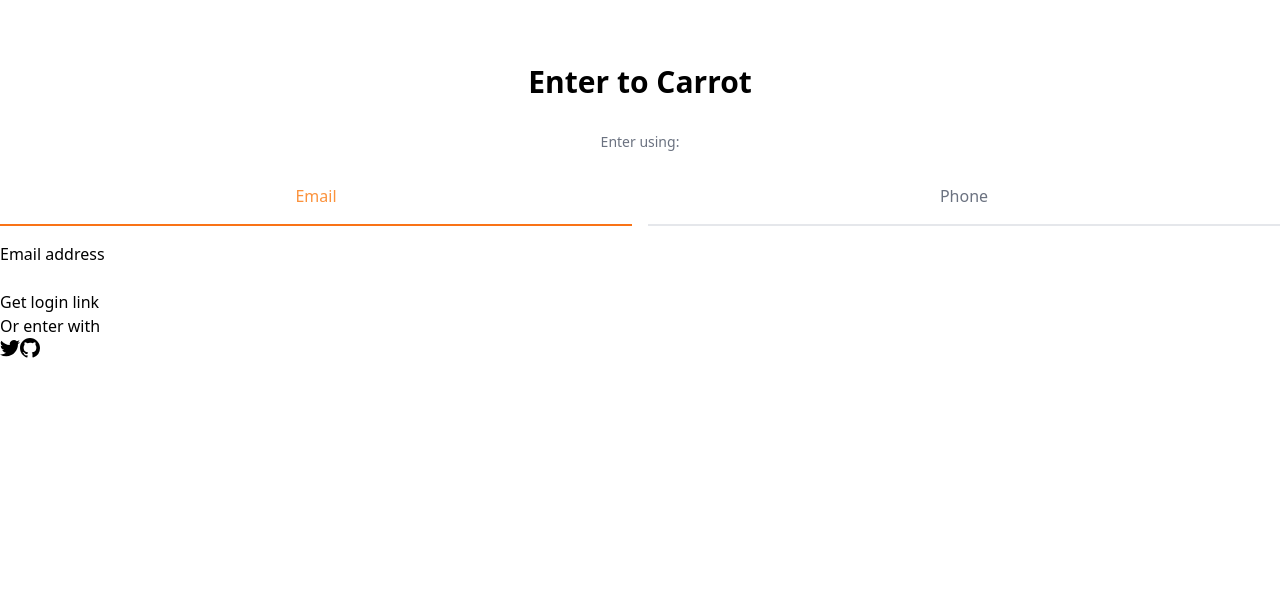
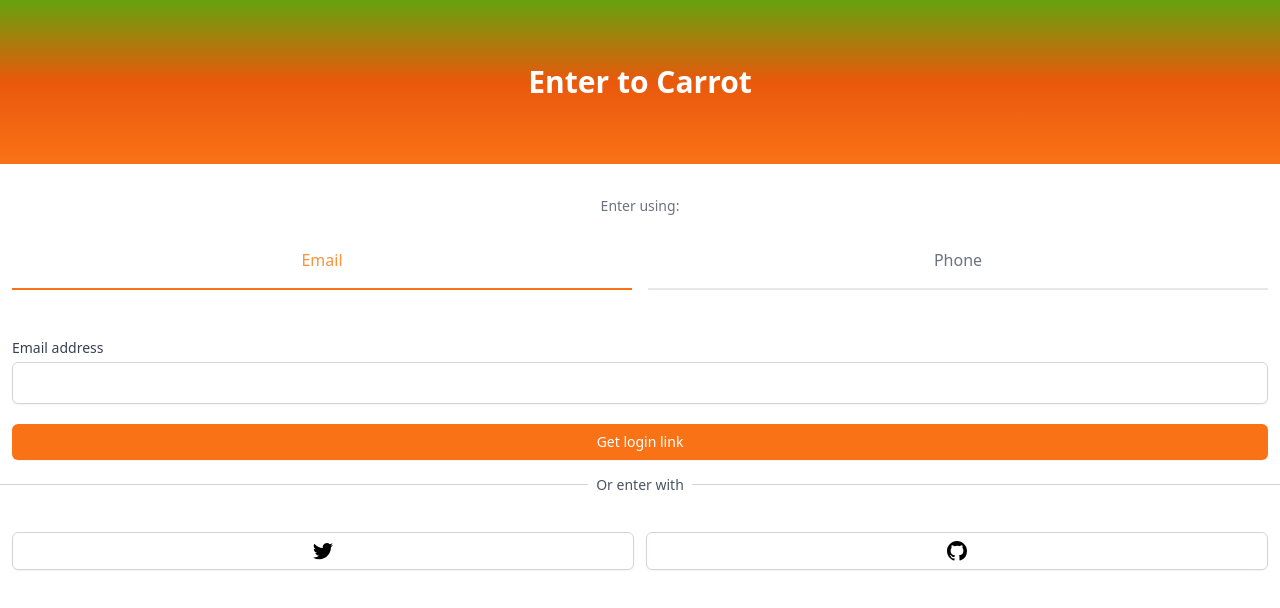
Before and after one commit to Choi-Yuchan/carrot-market, a Next.js app: page /enter in a window 1280 px wide. Shown: the top 608 px of the page. Built offline with nearby package versions, Linux system fonts and the light colour scheme.

Commit message:
install tailwind plugin and done with the enter page

```diff
--- a/package.json
+++ b/package.json
@@ -9,6 +9,7 @@
     "lint": "next lint"
   },
   "dependencies": {
+    "@tailwindcss/forms": "^0.5.3",
     "next": "12.2.5",
     "react": "18.2.0",
     "react-dom": "18.2.0"
--- a/pages/enter.tsx
+++ b/pages/enter.tsx
@@ -10,10 +10,13 @@
   const onPhoneClick = () => setMethod("phone");
 
   return (
-    <div className="mt-16">
-      <h3 className="text-3xl font-bold text-center">Enter to Carrot</h3>
+    <div className="min-h-screen">
+      <div className="from-lime-600 via-orange-600 to-orange-500 py-16 bg-gradient-to-b ">
+
+      <h3 className="text-3xl font-bold text-center text-white">Enter to Carrot</h3>
+      </div>
       <div className="mt-8">
-        <div className="flex flex-col items-center">
+        <div className="flex flex-col items-center px-3">
           <h5 className="text-sm text-gray-500 font-medium">Enter using:</h5>
           <div className="grid w-full grid-cols-2 mt-8 gap-4 pb-4">
             <button
@@ -29,34 +32,34 @@
           </div>
         </div>
 
-        <form>
-          <label>
+        <form className="flex flex-col mt-8 px-3">
+          <label className="text-sm font-medium text-gray-700">
             {method === "email" ? "Email address" : null}
             {method === "phone" ? "Phone number" : null}
           </label>
-          <div>
-            {method === "email" ? <input type="email" required /> : null}
+          <div className="mt-1">
+            {method === "email" ? <input type="email" className="appearance-none w-full px-3 py-2 border-gray-300 rounded-md shadow-sm placeholder-gray-400 focus:outline focus:ring-orange-500 focus:border-orange-500" required /> : null}
             {method === "phone" ? (
-              <div>
-                <span>+82</span>
-                <input type="number" required />
+              <div className="flex rounded-md shadow-sm items-center">
+                <span className="px-3 py-2 rounded-l-md border border-r-0 select-none text-gray-500 bg-gray-50">+82</span>
+                <input type="number" className="appearance-none w-full px-3 py-2 border-gray-300 rounded-r-md shadow-sm placeholder-gray-400 focus:outline focus:ring-orange-500 focus:border-orange-500" required />
               </div>
             ) : null}
           </div>
-          <button>
+          <button className="bg-orange-500 hover:bg-orange-600 text-white py-2 px-4 border-transparent rounded-md shadow-sm text-sm font-medium focus:ring-2 focus:ring-offset-2 focus:ring-orange-500 focus:outline-none mt-5">
             {method === "email" ? "Get login link" : null}
             {method === "phone" ? "Get one-time password" : null}
           </button>
         </form>
-        <div>
-          <div>
-            <div />
-            <div>
-              <span>Or enter with</span>
+        <div className="mt-6">
+          <div className="relative">
+            <div className="absolute w-full border-t border-gray-300" />
+            <div className="relative -top-3 text-center">
+              <span className="bg-white px-2 text-sm text-gray-600">Or enter with</span>
             </div>
           </div>
-          <div>
-            <button>
+          <div className="grid grid-cols-2 gap-3 mt-6 px-3">
+            <button className="flex justify-center items-center py-2 px-4 border border-gray-300 rounded-md shadow-sm bg-white text-sm font-medium hover:text-white hover:bg-orange-400">
               <svg
                 className="w-5 h-5"
                 aria-hidden="true"
@@ -66,7 +69,7 @@
                 <path d="M6.29 18.251c7.547 0 11.675-6.253 11.675-11.675 0-.178 0-.355-.012-.53A8.348 8.348 0 0020 3.92a8.19 8.19 0 01-2.357.646 4.118 4.118 0 001.804-2.27 8.224 8.224 0 01-2.605.996 4.107 4.107 0 00-6.993 3.743 11.65 11.65 0 01-8.457-4.287 4.106 4.106 0 001.27 5.477A4.073 4.073 0 01.8 7.713v.052a4.105 4.105 0 003.292 4.022 4.095 4.095 0 01-1.853.07 4.108 4.108 0 003.834 2.85A8.233 8.233 0 010 16.407a11.616 11.616 0 006.29 1.84" />
               </svg>
             </button>
-            <button>
+            <button className="flex justify-center items-center py-2 px-4 border border-gray-300 rounded-md shadow-sm bg-white text-sm font-medium hover:text-white hover:bg-orange-400">
               <svg
                 className="w-5 h-5"
                 aria-hidden="true"
--- a/pages/index.tsx
+++ b/pages/index.tsx
@@ -1,4 +1,3 @@
-import type { NextPage } from 'next'
 import type { NextPage } from "next";
 
 const Home: NextPage = () => {
--- a/tailwind.config.js
+++ b/tailwind.config.js
@@ -8,5 +8,5 @@
     extend: {},
   },
   darkMode: "media",
-  plugins: [],
+  plugins: [require("@tailwindcss/forms")],
 }
```
Also changed, not shown: 1 other file (tests, documents, lock files or other folders).
